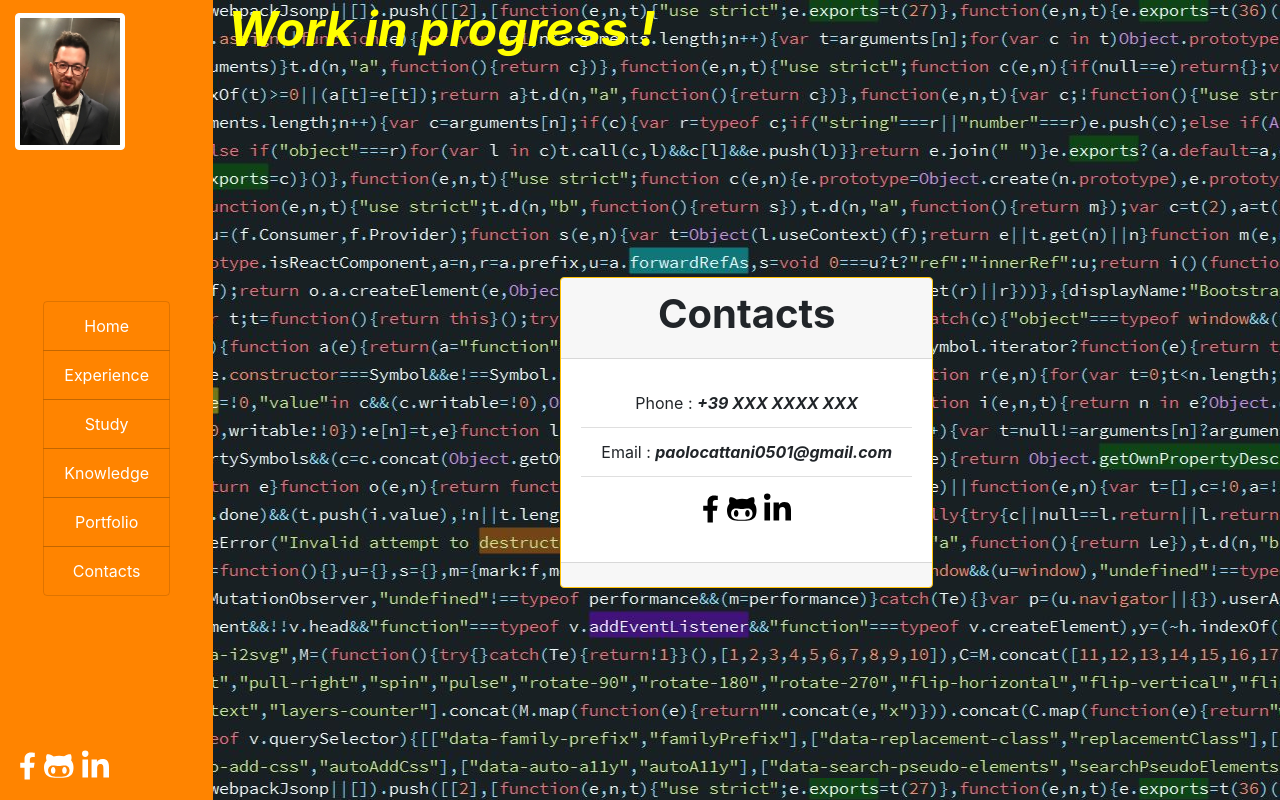
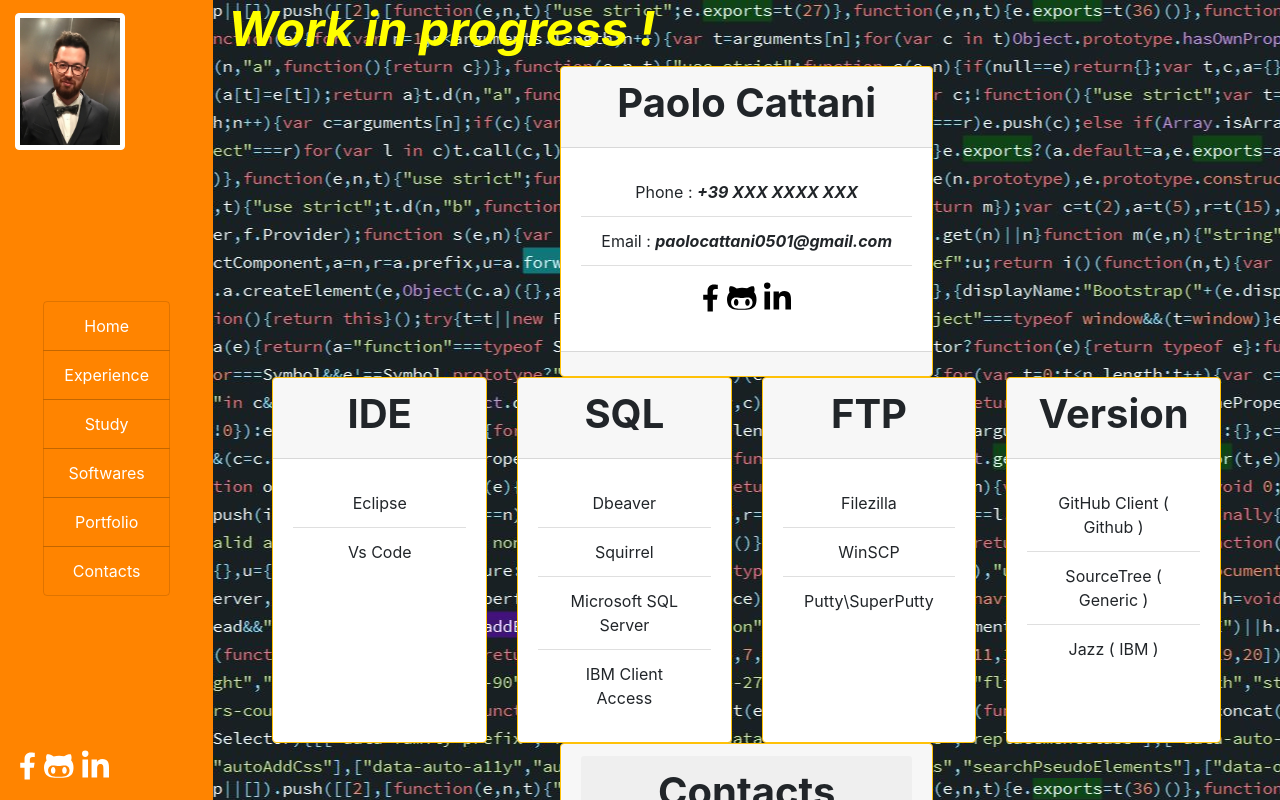
Before and after one commit to paolocattani/paolocattani, a React (Create React App) app: page / in a window 1280 px wide. Shown: the top 800 px of the page. Built offline with nearby package versions, Linux system fonts and the light colour scheme.

Commit message:
commit before pc change
commit before pc change

```diff
--- a/src/App.tsx
+++ b/src/App.tsx
@@ -1,20 +1,16 @@
+// React
 import React, { useEffect, useState } from 'react';
-
 // Fontawesome
+//import * as regularIcon from '@fortawesome/free-regular-svg-icons';
 import { library as fontAwesomeLibrary } from '@fortawesome/fontawesome-svg-core';
 import { fab as brandsIcon } from '@fortawesome/free-brands-svg-icons';
 import * as solidIcon from '@fortawesome/free-solid-svg-icons';
-//import * as regularIcon from '@fortawesome/free-regular-svg-icons';
-
 // Boostrap
 import { Container, Col, Row } from 'react-bootstrap';
-
-// Components
-import Sidebar from './components/Sidebar';
-import Contacts from './components/Contacts';
 // Background image
 import backgroundImage from './images/background.jpeg';
-import backgroundImage2 from './images/background2.jpeg';
+// Components
+import { Contacts, Sidebar, Home, Software } from './components';
 
 // Interface
 interface appState {
@@ -30,25 +26,35 @@ const resizeValue = 2;
 const sidebar1stColor = '#ff8400';
 const sidebar2ndColor = '#ffffff';
 
-const containerStyle = { margin: 0 };
-const sidebarStyle = { backgroundColor: sidebar1stColor };
-const rowStyle = { height: '100vh' };
-const h1Style = { color: 'yellow', fontSize: '6vh' };
-const rightStyle = {
-  height: '100%',
-  // Diplay
-  WebkitAlignItems: 'flex-start' /* Safari 7.0+ */,
-  display: 'flex',
-  flexDirection: 'column' as 'column',
-  // Align options
-  textAlign: '-webkit-center' as 'center',
-  // Image
+const containerStyle = {
+  margin: 0,
+  // Image Props
   backgroundImage: `url(${backgroundImage})`,
   backgroundPosition: 'top center',
   backgroundRepet: 'repeat'
 };
 
+const rowStyle = { height: '100%' };
+const h1Style = { color: 'yellow', fontSize: '6vh' };
+const sidebarStyle = {
+  top: 0,
+  left: 0,
+  height: '100%',
+  position: 'fixed' as 'fixed',
+  backgroundColor: sidebar1stColor
+};
+const rightStyle = {
+  // Diplay
+  display: 'flex',
+  flexDirection: 'column' as 'column',
+  // Align options
+  textAlign: '-webkit-center' as 'center',
+  WebkitAlignItems: 'flex-start' /* Safari 7.0+ */
+};
+
+// Application
 const App: React.FC = () => {
+  // Loads fontawesome icon
   fontAwesomeLibrary.add(
     brandsIcon,
     solidIcon.faRandom,
@@ -77,9 +83,16 @@ const App: React.FC = () => {
             lg={leftWidth}
             xl={leftWidth}
             style={sidebarStyle}
-            className={'sticky-top'}
           >
             <Sidebar color={sidebar2ndColor} />
+          </Col>
+          <Col
+            xs={leftWidth + resizeValue}
+            md={leftWidth}
+            lg={leftWidth}
+            xl={leftWidth}
+          >
+            {/* This is just a placeholder to keep the left margin */}
           </Col>
           <Col
             xs={rightWidth - resizeValue}
@@ -94,6 +107,9 @@ const App: React.FC = () => {
                 <b>Work in progress !</b>
               </em>
             </h1>
+            <Home id={'Home'} />
+            <Software id={'Software'} />
+            <Contacts id={'Study'} />
             <Contacts id={'Contacts'} />
           </Col>
         </Row>
--- a/src/components/Contacts.tsx
+++ b/src/components/Contacts.tsx
@@ -1,9 +1,9 @@
 import React from 'react';
-import { Card, ListGroup } from 'react-bootstrap';
+import { Card, ListGroup, Accordion, Button } from 'react-bootstrap';
 import LinkWithIcon from './LinkWithIcon';
 
 // Props interface
-interface props {
+interface iProps {
   id?: string;
 }
 
@@ -14,7 +14,7 @@ const divStyle = {
   heigth: 'auto'
 };
 
-class Contacts extends React.Component<props> {
+class Contacts extends React.Component<iProps> {
   static defaultProps = {
     id: ''
   };
@@ -22,12 +22,16 @@ class Contacts extends React.Component<props> {
   render() {
     return (
       <div id={this.props.id} style={divStyle}>
+        <Accordion defaultActiveKey="0">
           <Card border={'warning'} className="text-center" id={'contacts'}>
             <Card.Header>
+              <Accordion.Toggle as={Card.Header} variant="link" eventKey="0">
                 <h1>
                   <b>Contacts</b>
                 </h1>
+              </Accordion.Toggle>
             </Card.Header>
+            <Accordion.Collapse eventKey="0">
               <Card.Body>
                 <ListGroup variant="flush">
                   <ListGroup.Item>
@@ -68,8 +72,10 @@ class Contacts extends React.Component<props> {
                   </ListGroup.Item>
                 </ListGroup>
               </Card.Body>
+            </Accordion.Collapse>
             <Card.Footer className="text-muted"></Card.Footer>
           </Card>
+        </Accordion>
       </div>
     );
   }
--- /dev/null
+++ b/src/components/Home.tsx
@@ -0,0 +1,76 @@
+import React from 'react';
+import { Card, ListGroup } from 'react-bootstrap';
+import LinkWithIcon from './LinkWithIcon';
+
+// Props interface
+interface iProps {
+  id?: string;
+}
+
+// Styles
+const divStyle = {
+  margin: 'auto',
+  maxWidth: '100%',
+  heigth: 'auto'
+};
+
+export default class Home extends React.Component<iProps> {
+  static defaultProps = {
+    id: ''
+  };
+
+  render() {
+    return (
+      <div id={this.props.id} style={divStyle}>
+        <Card border={'warning'} className="text-center" id={'contacts'}>
+          <Card.Header>
+            <h1>
+              <b> Paolo Cattani </b>
+            </h1>
+          </Card.Header>
+          <Card.Body>
+            <ListGroup variant="flush">
+              <ListGroup.Item>
+                {' '}
+                Phone :{' '}
+                <em>
+                  {' '}
+                  <b>+39 XXX XXXX XXX</b>{' '}
+                </em>
+              </ListGroup.Item>
+              <ListGroup.Item>
+                {' '}
+                Email :{' '}
+                <em>
+                  {' '}
+                  <b>paolocattani0501@gmail.com</b>{' '}
+                </em>{' '}
+              </ListGroup.Item>
+              <ListGroup.Item>
+                <LinkWithIcon
+                  link="https://www.facebook.com/paolo.cattani.9"
+                  icon={['fab', 'facebook-f']}
+                  color={'black'}
+                  size="2x"
+                />
+                <LinkWithIcon
+                  link="https://github.com/paolocattani"
+                  icon={['fab', 'github-alt']}
+                  color={'black'}
+                  size="2x"
+                />
+                <LinkWithIcon
+                  link="https://www.linkedin.com/in/paolo-cattani-5913a5127/"
+                  icon={['fab', 'linkedin-in']}
+                  color={'black'}
+                  size="2x"
+                />
+              </ListGroup.Item>
+            </ListGroup>
+          </Card.Body>
+          <Card.Footer className="text-muted"></Card.Footer>
+        </Card>
+      </div>
+    );
+  }
+}
--- a/src/components/InternalLink.tsx
+++ b/src/components/InternalLink.tsx
@@ -1,14 +1,14 @@
 import React from 'react';
 import '../style/internalLink.css';
 
-interface props {
+interface iProps {
   link: string;
 }
 const style = {
   fontSize: '2vh'
 };
 
-class InternalLink extends React.Component<props> {
+class InternalLink extends React.Component<iProps> {
   static defaultProps = {};
 
   render() {
--- a/src/components/LinkWithIcon.tsx
+++ b/src/components/LinkWithIcon.tsx
@@ -7,22 +7,16 @@ import {
   SizeProp
 } from '@fortawesome/fontawesome-svg-core';
 
-interface linkProps {
+interface iProps {
   link: string;
   icon: [IconPrefix, IconName];
   color?: string;
   size?: SizeProp;
 }
-const style = {
-  display: 'inline-block'
-};
+const style = { display: 'inline-block' };
+const iconStyle = { fontSize: '5vh', padding: '0.5vh' };
 
-const iconStyle = {
-  fontSize: '5vh',
-  padding: '0.5vh'
-};
-
-class LinkWithIcon extends React.Component<linkProps> {
+class LinkWithIcon extends React.Component<iProps> {
   static defaultProps = {
     size: 'xs',
     color: 'white'
--- a/src/components/Sidebar.tsx
+++ b/src/components/Sidebar.tsx
@@ -6,12 +6,17 @@ import { Image, ListGroup } from 'react-bootstrap';
 // Immagine profilo
 import profile_image from '../images/profile-image.jpeg';
 
-interface sidebarProps {
+// Interface
+interface iProps {
   color: string;
 }
 
-const Sidebar: React.SFC<sidebarProps> = props => {
-  var divStyle = {
+// Style consts
+
+const botStyle = { margin: '1vw 0vw' };
+const listGroupStyle = { maxWidth: '100%', margin: 'auto' };
+const listGroupItemStyle = { backgroundColor: 'inherit', color: 'white' };
+const divStyle = {
   height: '100%',
   // Diplay
   WebkitAlignItems: 'flex-start' /* Safari 7.0+ */,
@@ -21,31 +26,17 @@ const Sidebar: React.SFC<sidebarProps> = props => {
   textAlign: '-webkit-center' as 'center'
 };
 
-  var imageStyle = {
+const Sidebar: React.SFC<iProps> = props => {
+  const imageStyle = {
     maxWidth: '60%',
     border: 'solid 0.5px ' + props.color,
     margin: '1vw 0vw'
-  };
-
-  var botStyle = {
-    margin: '1vw 0vw'
-  };
-
-  var listGroupStyle = {
-    maxWidth: '100%',
-    margin: 'auto'
-  };
-
-  var listGroupItemStyle = {
-    backgroundColor: 'inherit',
-    color: 'white'
   };
 
   return (
     <div style={divStyle}>
       {/* Image */}
       <Image style={imageStyle} src={profile_image} thumbnail />
-
       {/* List */}
       <ListGroup style={listGroupStyle}>
         <ListGroup.Item style={listGroupItemStyle}>
@@ -58,7 +49,7 @@ const Sidebar: React.SFC<sidebarProps> = props => {
           <InternalLink link="#Study"> Study </InternalLink>
         </ListGroup.Item>
         <ListGroup.Item style={listGroupItemStyle}>
-          <InternalLink link="#Knowledge"> Knowledge </InternalLink>
+          <InternalLink link="#Knowledge"> Softwares </InternalLink>
         </ListGroup.Item>
         <ListGroup.Item style={listGroupItemStyle}>
           <InternalLink link="#Portfolio"> Portfolio </InternalLink>
--- /dev/null
+++ b/src/components/Software.tsx
@@ -0,0 +1,89 @@
+import React from 'react';
+import { Card, ListGroup, CardGroup, CardDeck } from 'react-bootstrap';
+
+// Props interface
+interface iProps {
+  id?: string;
+}
+
+// Styles
+const divStyle = {
+  margin: 'auto',
+  maxWidth: '100%',
+  heigth: 'auto'
+};
+
+export default class Home extends React.Component<iProps> {
+  static defaultProps = {
+    id: ''
+  };
+
+  render() {
+    return (
+      <div id={this.props.id} style={divStyle}>
+        {/* Code Editor */}
+        <CardDeck>
+          <Card border={'warning'} className="text-center" id={'contacts'}>
+            <Card.Header>
+              <h1>
+                <b> IDE </b>
+              </h1>
+            </Card.Header>
+            <Card.Body>
+              <ListGroup variant="flush">
+                <ListGroup.Item>Eclipse</ListGroup.Item>
+                <ListGroup.Item>Vs Code</ListGroup.Item>
+              </ListGroup>
+            </Card.Body>
+          </Card>
+          {/* Sql */}
+          <Card border={'warning'} className="text-center" id={'contacts'}>
+            <Card.Header>
+              <h1>
+                <b> SQL </b>
+              </h1>
+            </Card.Header>
+            <Card.Body>
+              <ListGroup variant="flush">
+                <ListGroup.Item>Dbeaver</ListGroup.Item>
+                <ListGroup.Item>Squirrel</ListGroup.Item>
+                <ListGroup.Item>Microsoft SQL Server</ListGroup.Item>
+                <ListGroup.Item>IBM Client Access</ListGroup.Item>
+              </ListGroup>
+            </Card.Body>
+          </Card>
+          {/* Ftp */}
+          <Card border={'warning'} className="text-center" id={'contacts'}>
+            <Card.Header>
+              <h1>
+                <b> FTP </b>
+              </h1>
+            </Card.Header>
+            <Card.Body>
+              <ListGroup variant="flush">
+                <ListGroup.Item>Filezilla</ListGroup.Item>
+                <ListGroup.Item>WinSCP</ListGroup.Item>
+                <ListGroup.Item>Putty\SuperPutty</ListGroup.Item>
+              </ListGroup>
+            </Card.Body>
+          </Card>
+          {/* Versioning */}
+          <Card border={'warning'} className="text-center" id={'contacts'}>
+            <Card.Header>
+              <h1>
+                <b> Version </b>
+              </h1>
+            </Card.Header>
+            <Card.Body>
+              <ListGroup variant="flush">
+                <ListGroup.Item>GitHub Client ( Github ) </ListGroup.Item>
+                <ListGroup.Item>SourceTree ( Generic )</ListGroup.Item>
+                <ListGroup.Item>Jazz ( IBM )</ListGroup.Item>
+              </ListGroup>
+            </Card.Body>
+          </Card>
+        </CardDeck>
+      </div>
+    );
+  }
+}
--- /dev/null
+++ b/src/components/index.tsx
@@ -0,0 +1,4 @@
+export { default as Contacts } from './Contacts';
+export { default as Sidebar } from './Sidebar';
+export { default as Home } from './Home';
+export { default as Software } from './Software';
```
Also changed, not shown: .eslintrc.json, 1 other file (tests, documents, lock files or other folders). Lines whose indentation alone changed are shown as unchanged.
